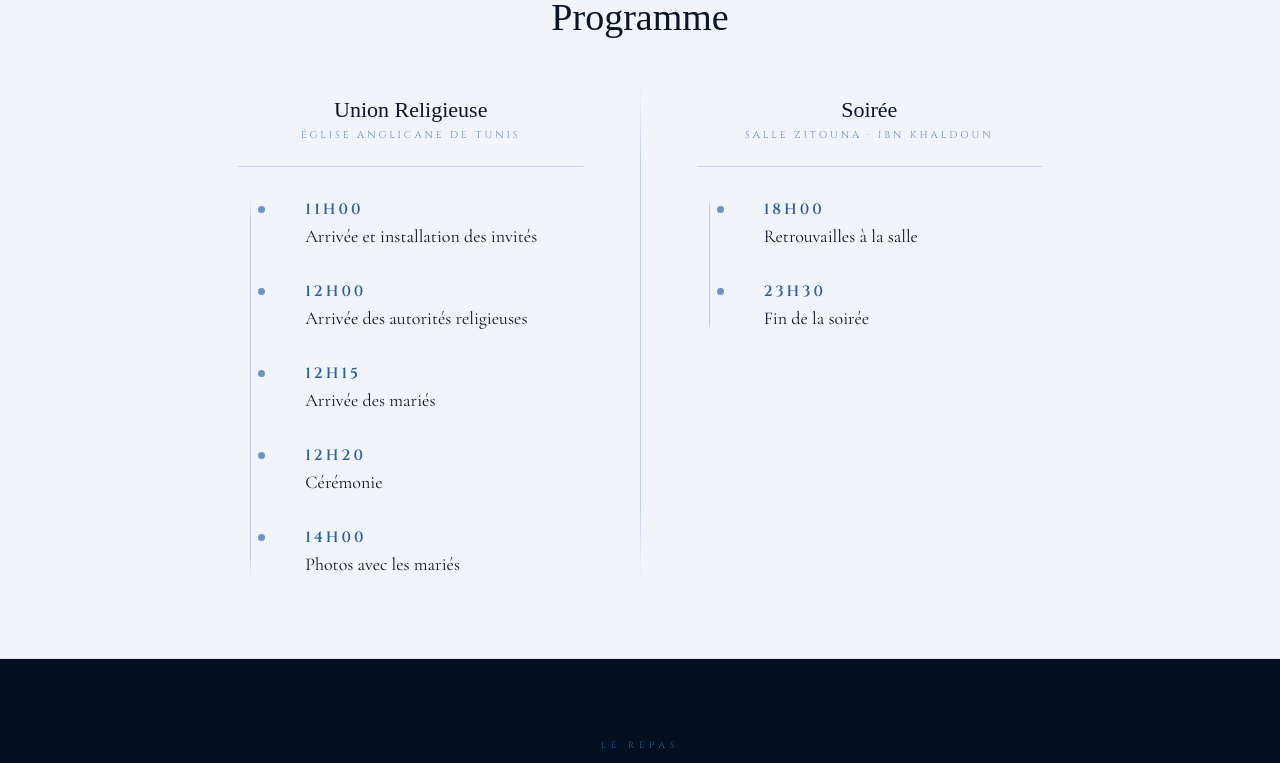
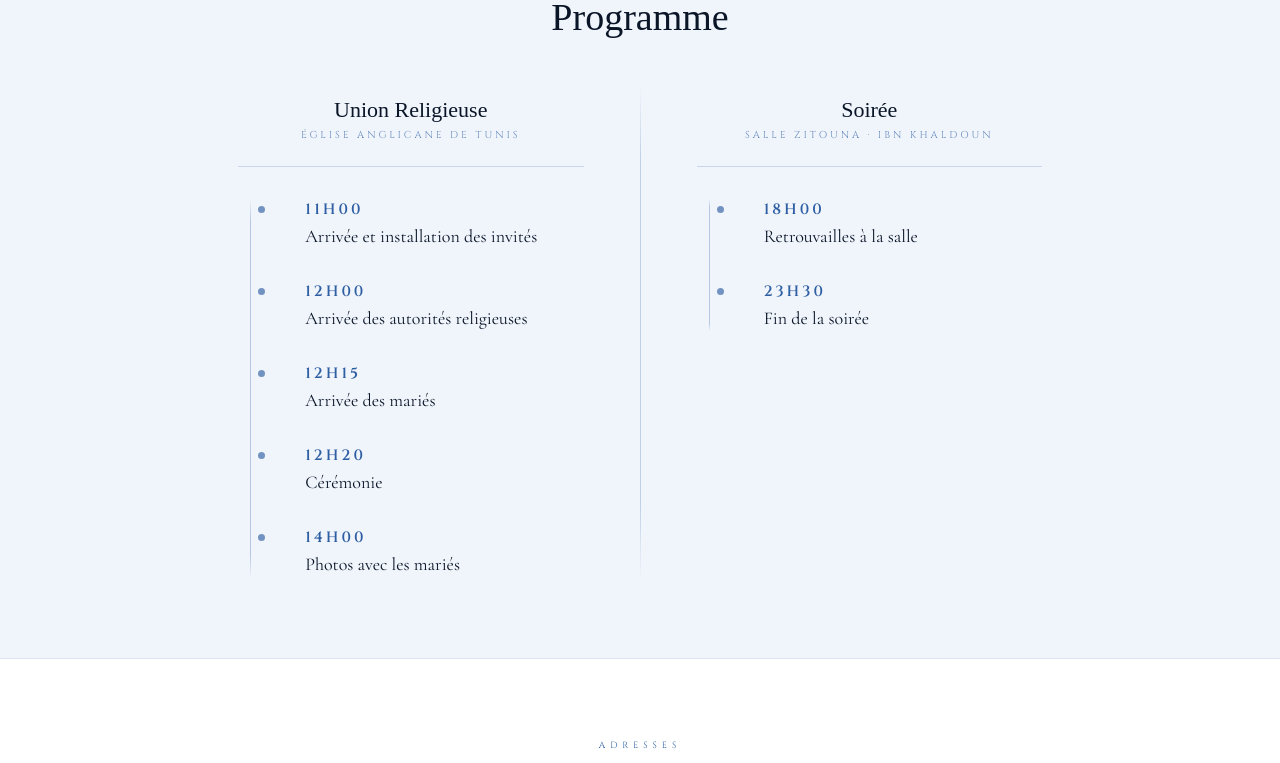
Before and after one commit to Mboumbalyonnel/nancy---agleur, a Next.js app: page / in a window 1280 px wide. Shown: the part 2000-2763 px from the top of the page. Built offline with nearby package versions, Linux system fonts and the light colour scheme; a web font is replaced by a local one.

Commit message:
retirer le menu

```diff
--- a/pages/index.js
+++ b/pages/index.js
@@ -1,7 +1,7 @@
 import Head from 'next/head';
 import Hero       from '../components/Hero';
 import Programme  from '../components/Programme';
-import Menu       from '../components/Menu';
+// import Menu       from '../components/Menu';
 import Lieux      from '../components/Lieux';
 import Tables     from '../components/Tables';
 import Footer     from '../components/Footer';
@@ -19,7 +19,7 @@ export default function Home() {
       <main>
         <Hero />
         <Programme />
-        <Menu />
+        {/* <Menu /> */}
         <Lieux />
         <Tables />
       </main>
```
